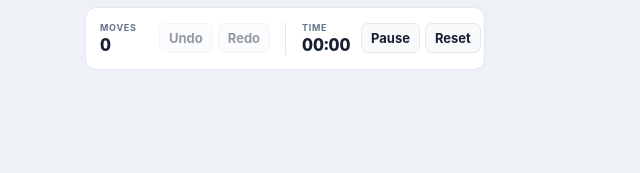
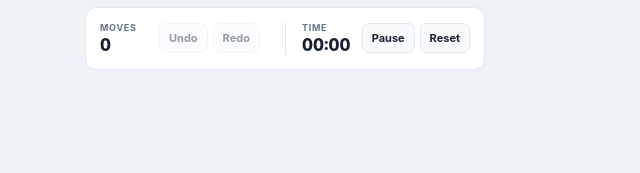
Before and after one commit to Cubing-Way/15-puzzle, a plain HTML site: page index.html in a window 1280 px wide. Shown: the part 627-800 px from the top of the page, 480-1120 px from the left. Drawn offline with Linux system fonts and the light colour scheme.

Commit message:
restored buttons size

```diff
--- a/desktop.css
+++ b/desktop.css
@@ -510,7 +510,7 @@ body {
     color: var(--text);
 
     font-family: inherit;
-    font-size: 13px;
+    font-size: 11px;
     font-weight: 700;
 
     cursor: pointer;
--- a/mobile.css
+++ b/mobile.css
@@ -505,7 +505,7 @@ body {
     color: var(--text);
 
     font-family: inherit;
-    font-size: 13px;
+    font-size: 11px;
     font-weight: 700;
 
     cursor: pointer;
```
